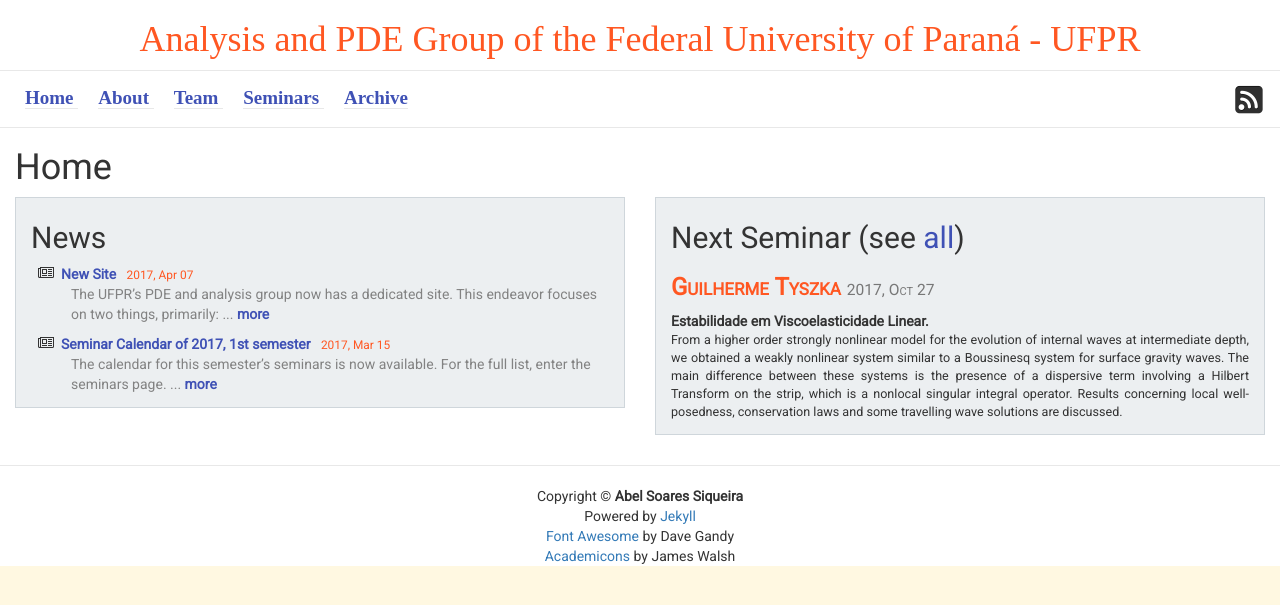
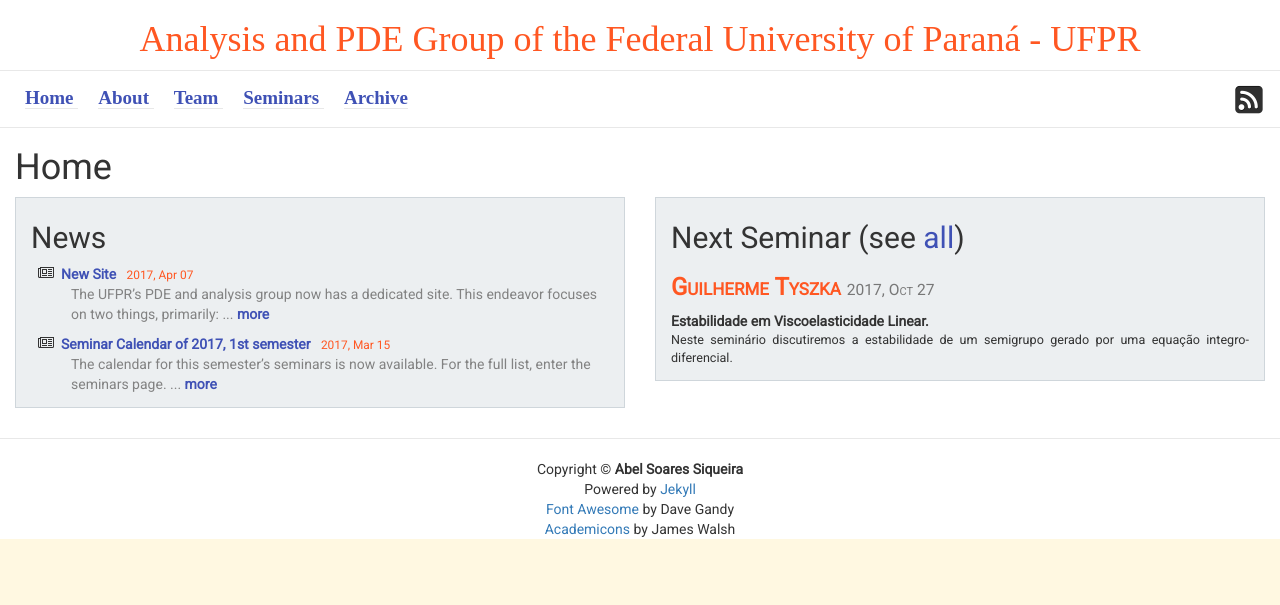
Before and after one commit to ufpr-pde/ufpr-opt.github.io, a Jekyll site: the page built from a_home.md, in a window 1280 px wide. Shown: the top 605 px of the page. Built offline with Jekyll 4.4.1, drawn with Linux system fonts in a browser that asks for light colours; some web fonts are replaced.

Commit message:
Update seminars.yml

```diff
--- a/_data/seminars.yml
+++ b/_data/seminars.yml
@@ -172,10 +172,7 @@
   affiliation: PPGM
   title: Estabilidade em Viscoelasticidade Linear.
   abstract: >
-    From a higher order strongly nonlinear model for the evolution of internal waves at intermediate depth, we obtained a
-    weakly nonlinear system similar to a Boussinesq system for surface gravity waves. The main difference between these systems
-    is the presence of a dispersive term involving a Hilbert Transform on the strip, which is a nonlocal singular integral operator.
-    Results concerning local well-posedness, conservation laws and some travelling wave solutions are discussed.
+    Neste seminário discutiremos a estabilidade de um semigrupo gerado por uma equação integro-diferencial.
 
 
 - author: Jurandir
```
